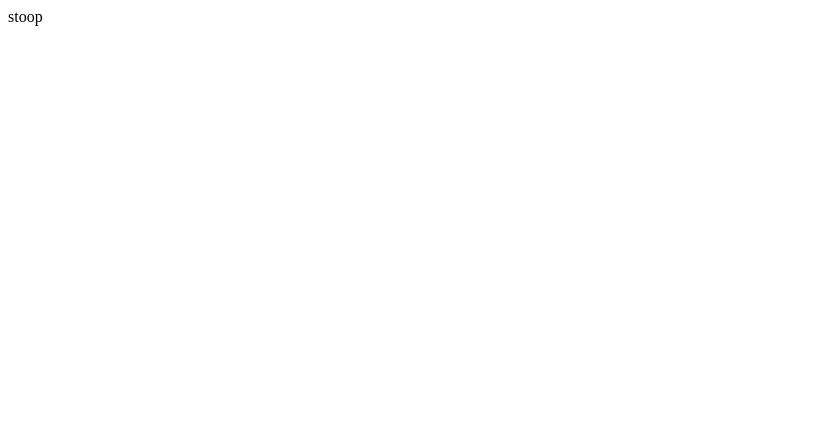
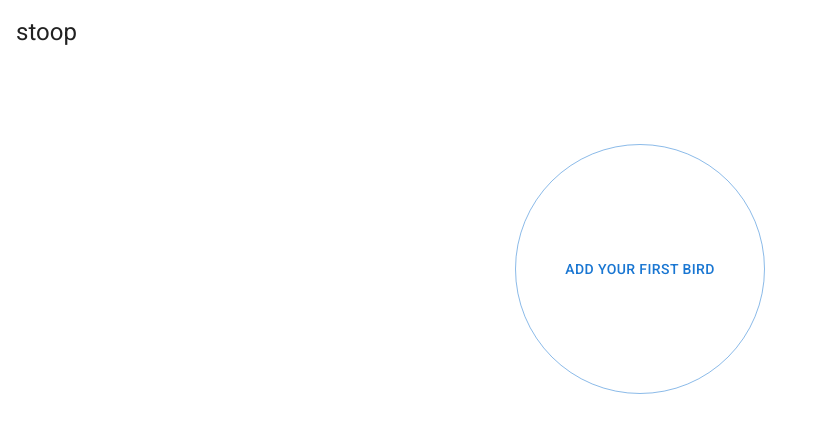
Before and after one commit to kylehoover/stoop, a React (Create React App) app in the folder client/: page /app in a window 1280 px wide. Shown: the top 432 px of the page, without its empty margins (0-820 px from the left). Built offline with nearby package versions, Linux system fonts and the light colour scheme.

Commit message:
Add some initial components

```diff
--- a/client/package.json
+++ b/client/package.json
@@ -3,6 +3,10 @@
   "version": "0.1.0",
   "private": true,
   "dependencies": {
+    "@emotion/react": "^11.7.1",
+    "@emotion/styled": "^11.6.0",
+    "@mui/icons-material": "^5.2.5",
+    "@mui/material": "^5.2.7",
     "@testing-library/jest-dom": "^5.16.1",
     "@testing-library/react": "^12.1.2",
     "@testing-library/user-event": "^13.5.0",
@@ -12,6 +16,7 @@
     "@types/react-dom": "^17.0.11",
     "react": "^17.0.2",
     "react-dom": "^17.0.2",
+    "react-router-dom": "6",
     "react-scripts": "5.0.0",
     "typescript": "^4.5.4",
     "web-vitals": "^2.1.3"
--- a/client/public/index.html
+++ b/client/public/index.html
@@ -21,10 +21,10 @@
       work correctly both with client-side routing and a non-root public URL.
       Learn how to configure a non-root public URL by running `npm run build`.
     -->
-    <!-- <link
-      href="https://fonts.googleapis.com/css?family=Open+Sans:400,700|Roboto:400,500&display=swap"
+    <link
       rel="stylesheet"
-    /> -->
+      href="https://fonts.googleapis.com/css?family=Roboto:300,400,500,700&display=swap"
+    />
     <title>stoop</title>
   </head>
   <body>
--- a/client/src/App.tsx
+++ /dev/null
@@ -1,3 +0,0 @@
-export function App() {
-  return <div className="App">stoop</div>;
-}
--- /dev/null
+++ b/client/src/components/AddFirstBird.tsx
@@ -0,0 +1,14 @@
+import { Button, Stack } from "@mui/material";
+
+export function AddFirstBird() {
+  return (
+    <Stack direction="row" justifyContent="center" sx={{ marginTop: 10 }}>
+      <Button
+        variant="outlined"
+        sx={{ borderRadius: "50%", height: [200, 250], width: [200, 250] }}
+      >
+        Add your first bird
+      </Button>
+    </Stack>
+  );
+}
--- /dev/null
+++ b/client/src/components/App.tsx
@@ -0,0 +1,11 @@
+import { AddFirstBird } from "./AddFirstBird";
+import { NavBar } from "./NavBar";
+
+export function App() {
+  return (
+    <div className="App">
+      <NavBar />
+      <AddFirstBird />
+    </div>
+  );
+}
--- /dev/null
+++ b/client/src/components/LandingPage.tsx
@@ -0,0 +1,26 @@
+import { Button, Stack, Typography } from "@mui/material";
+import { useNavigate } from "react-router-dom";
+
+export function LandingPage() {
+  const navigate = useNavigate();
+
+  function signIn() {
+    navigate("/app");
+  }
+
+  return (
+    <Stack alignItems="center" sx={{ marginTop: 10 }}>
+      <Typography variant="h2" component="h1" gutterBottom>
+        stoop
+      </Typography>
+
+      <Typography variant="body1" gutterBottom>
+        A simple logbook for falconers.
+      </Typography>
+
+      <Button variant="contained" sx={{ marginTop: 10 }} onClick={signIn}>
+        Sign In
+      </Button>
+    </Stack>
+  );
+}
--- /dev/null
+++ b/client/src/components/NavBar.tsx
@@ -0,0 +1,11 @@
+import { Box, Typography } from "@mui/material";
+
+export function NavBar() {
+  return (
+    <Box sx={{ padding: 2 }}>
+      <Typography variant="h5" component="div">
+        stoop
+      </Typography>
+    </Box>
+  );
+}
--- /dev/null
+++ b/client/src/components/PageNotFound.tsx
@@ -0,0 +1,15 @@
+import { Container, Typography } from "@mui/material";
+import { Link } from "react-router-dom";
+
+export function PageNotFound() {
+  return (
+    <Container sx={{ marginTop: 10 }}>
+      <Typography variant="h3" component="h1" gutterBottom>
+        Umm...
+      </Typography>
+      <Typography>
+        There's nothing here. Would you like to <Link to="/">return to the main site</Link>?
+      </Typography>
+    </Container>
+  );
+}
--- /dev/null
+++ b/client/src/components/Root.tsx
@@ -0,0 +1,16 @@
+import { Route, Routes } from "react-router-dom";
+import { App } from "./App";
+import { LandingPage } from "./LandingPage";
+import { PageNotFound } from "./PageNotFound";
+
+export function Root() {
+  return (
+    <div className="Root">
+      <Routes>
+        <Route path="/" element={<LandingPage />} />
+        <Route path="/app" element={<App />} />
+        <Route path="*" element={<PageNotFound />} />
+      </Routes>
+    </div>
+  );
+}
--- /dev/null
+++ b/client/src/components/index.ts
@@ -0,0 +1 @@
+export { Root } from "./Root";
--- a/client/src/index.tsx
+++ b/client/src/index.tsx
@@ -1,11 +1,17 @@
 import React from "react";
 import ReactDOM from "react-dom";
-import { App } from "./App";
+import { BrowserRouter } from "react-router-dom";
+import { CssBaseline } from "@mui/material";
+import { Root } from "./components";
 import reportWebVitals from "./reportWebVitals";
 
 ReactDOM.render(
   <React.StrictMode>
-    <App />
+    <BrowserRouter>
+      <CssBaseline>
+        <Root />
+      </CssBaseline>
+    </BrowserRouter>
   </React.StrictMode>,
   document.getElementById("root")
 );
```
Also changed, not shown: 2 other files (tests, documents, lock files or other folders).
